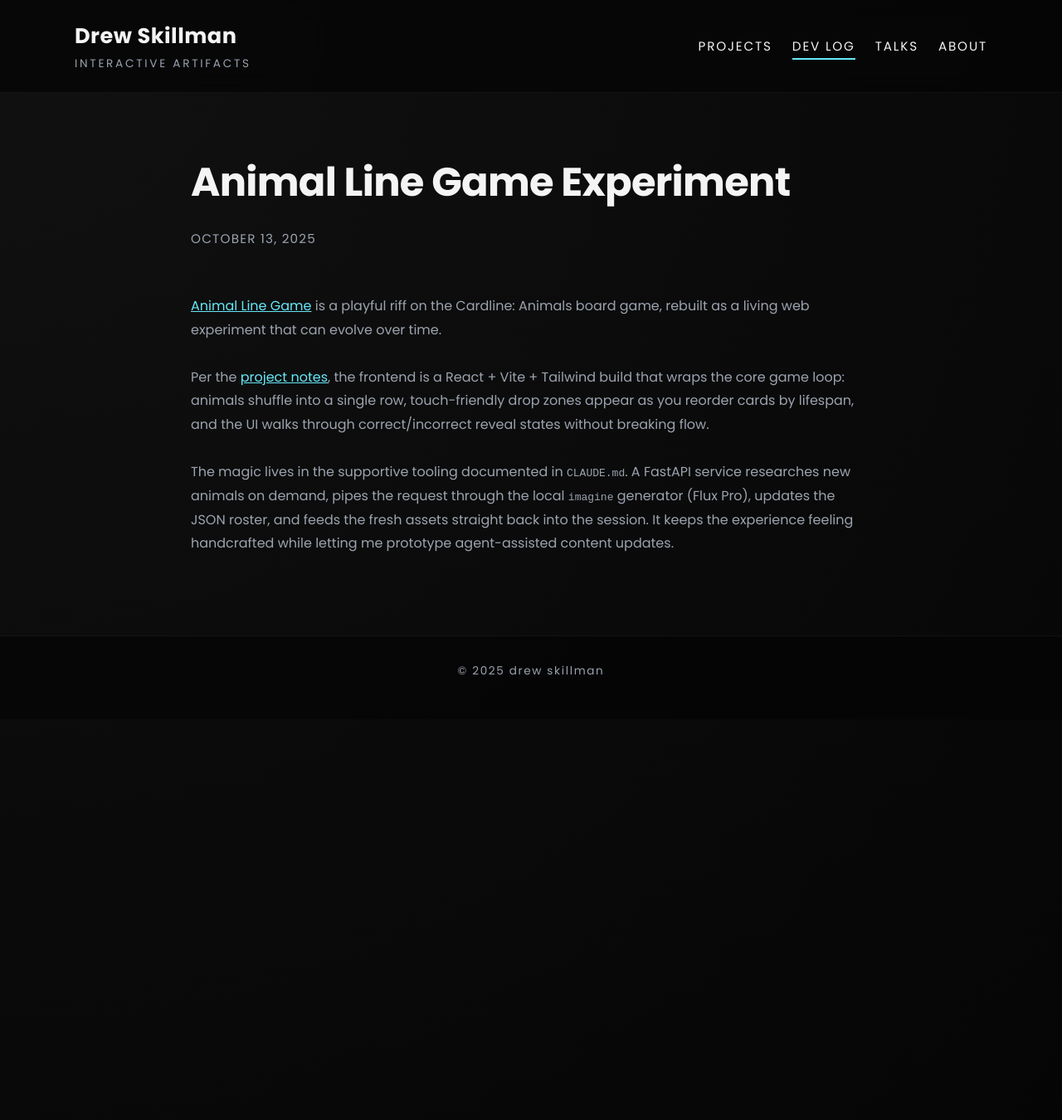
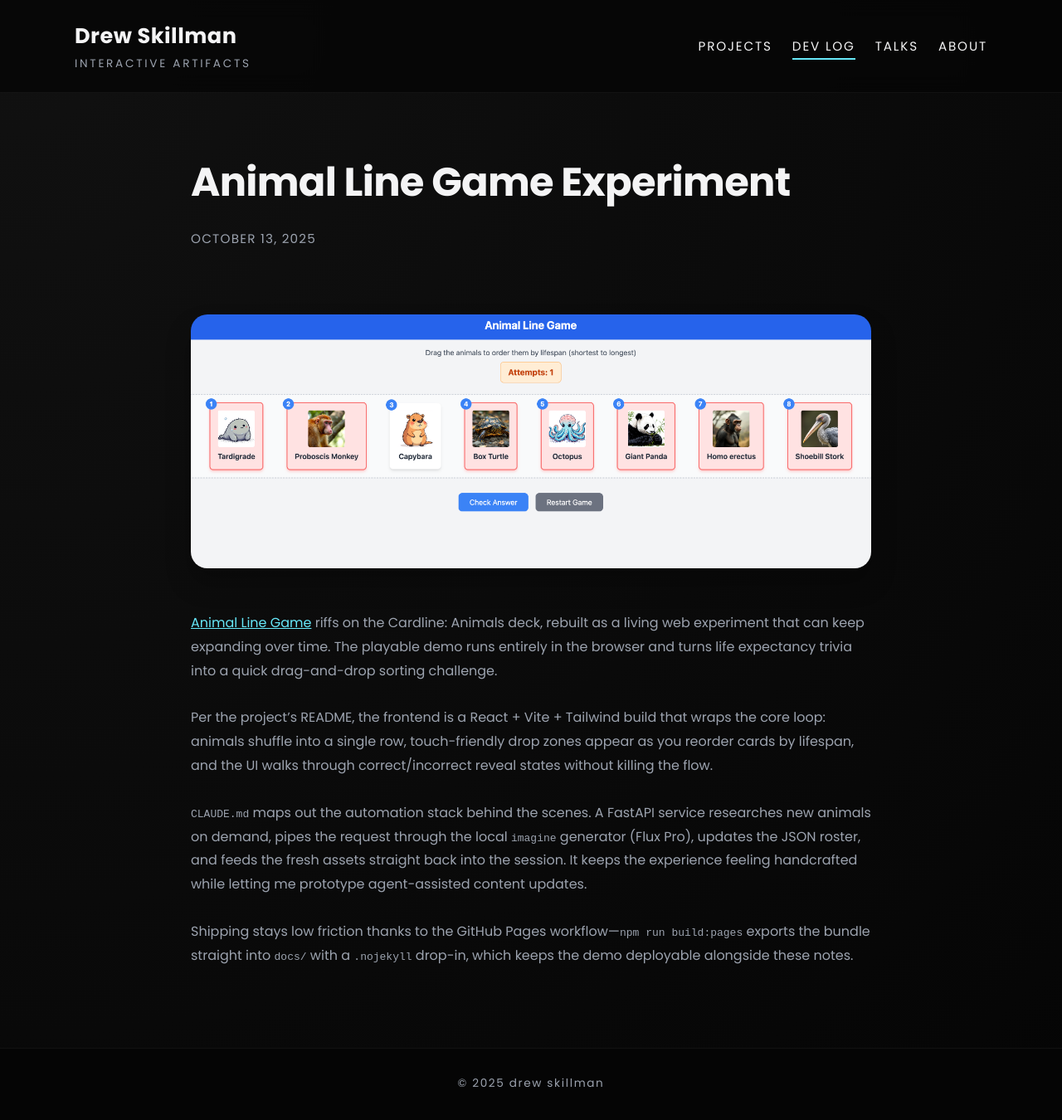
Before and after one commit to dskill/website, a Jekyll site: the page built from _devlog/animal-line-game-experiment.md, in a window 1280 px wide and 1364 px high. Shown: the top 1350 px of the window at 83% size. Built offline with Jekyll 4.4.1, drawn with Linux system fonts in a browser that asks for light colours.

Commit message:
Add thumbnail and refine description in "Animal Line Game Experiment" dev log entry; clarify project tooling and shipping process.

```diff
--- a/_devlog/animal-line-game-experiment.md
+++ b/_devlog/animal-line-game-experiment.md
@@ -3,10 +3,15 @@ title: "Animal Line Game Experiment"
 date: 2025-10-13
 source_slug: animal-line-game-experiment
 source_link: /devlog/animal-line-game-experiment
+thumbnail: /assets/images/devlog/animal-line-game-experiment/silly-sorting-game.png
 ---
 
-[Animal Line Game](https://dskill.github.io/silly_sorting_game/) is a playful riff on the Cardline: Animals board game, rebuilt as a living web experiment that can evolve  over time.
+![Animal Line Game]({{'/assets/images/devlog/animal-line-game-experiment/silly-sorting-game.png' | relative_url}})
 
-Per the [project notes](https://github.com/dskill/silly_sorting_game), the frontend is a React + Vite + Tailwind build that wraps the core game loop: animals shuffle into a single row, touch-friendly drop zones appear as you reorder cards by lifespan, and the UI walks through correct/incorrect reveal states without breaking flow.
+[Animal Line Game](https://dskill.github.io/silly_sorting_game/) riffs on the Cardline: Animals deck, rebuilt as a living web experiment that can keep expanding over time. The playable demo runs entirely in the browser and turns life expectancy trivia into a quick drag-and-drop sorting challenge.
 
-The magic lives in the supportive tooling documented in `CLAUDE.md`. A FastAPI service researches new animals on demand, pipes the request through the local `imagine` generator (Flux Pro), updates the JSON roster, and feeds the fresh assets straight back into the session. It keeps the experience feeling handcrafted while letting me prototype agent-assisted content updates.
+Per the project's README, the frontend is a React + Vite + Tailwind build that wraps the core loop: animals shuffle into a single row, touch-friendly drop zones appear as you reorder cards by lifespan, and the UI walks through correct/incorrect reveal states without killing the flow.
+
+`CLAUDE.md` maps out the automation stack behind the scenes. A FastAPI service researches new animals on demand, pipes the request through the local `imagine` generator (Flux Pro), updates the JSON roster, and feeds the fresh assets straight back into the session. It keeps the experience feeling handcrafted while letting me prototype agent-assisted content updates.
+
+Shipping stays low friction thanks to the GitHub Pages workflow—`npm run build:pages` exports the bundle straight into `docs/` with a `.nojekyll` drop-in, which keeps the demo deployable alongside these notes.
```
Also changed, not shown: assets/images/devlog/animal-line-game-experiment/silly-sorting-game.png (added).
